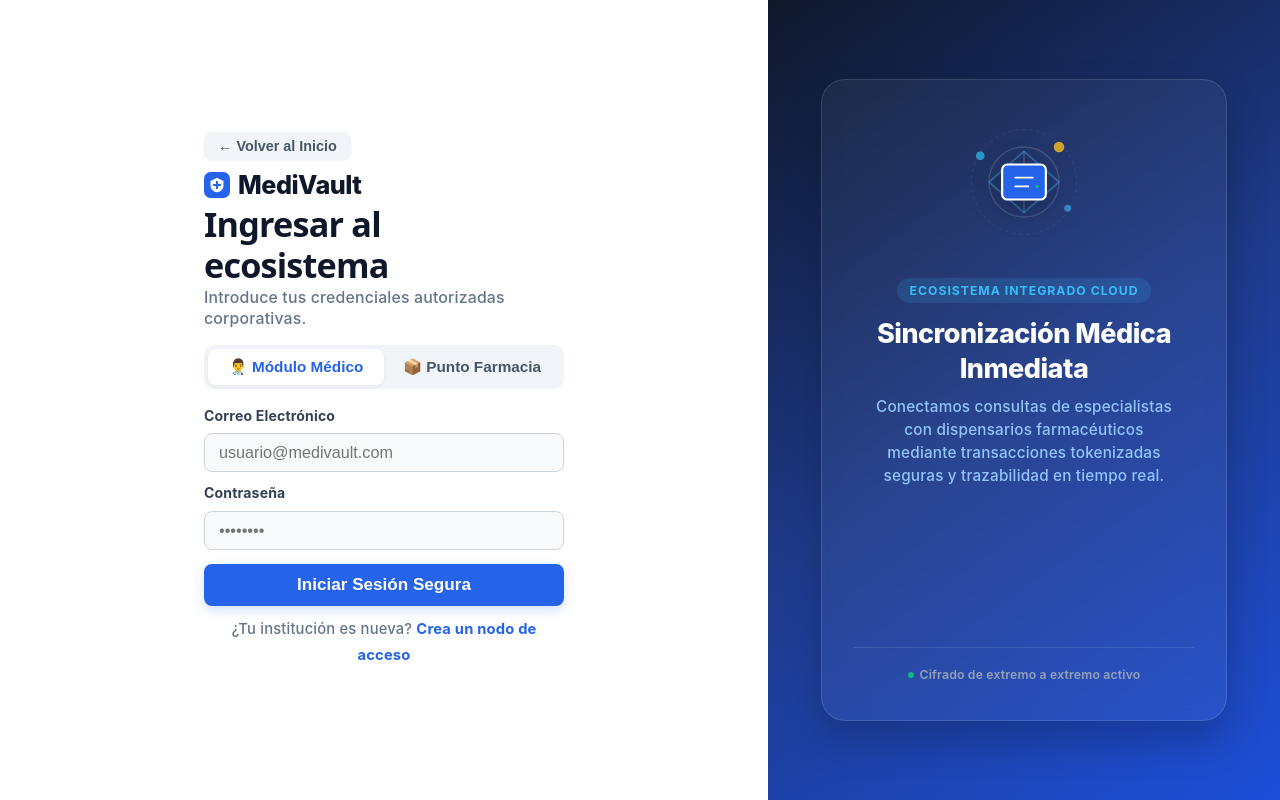
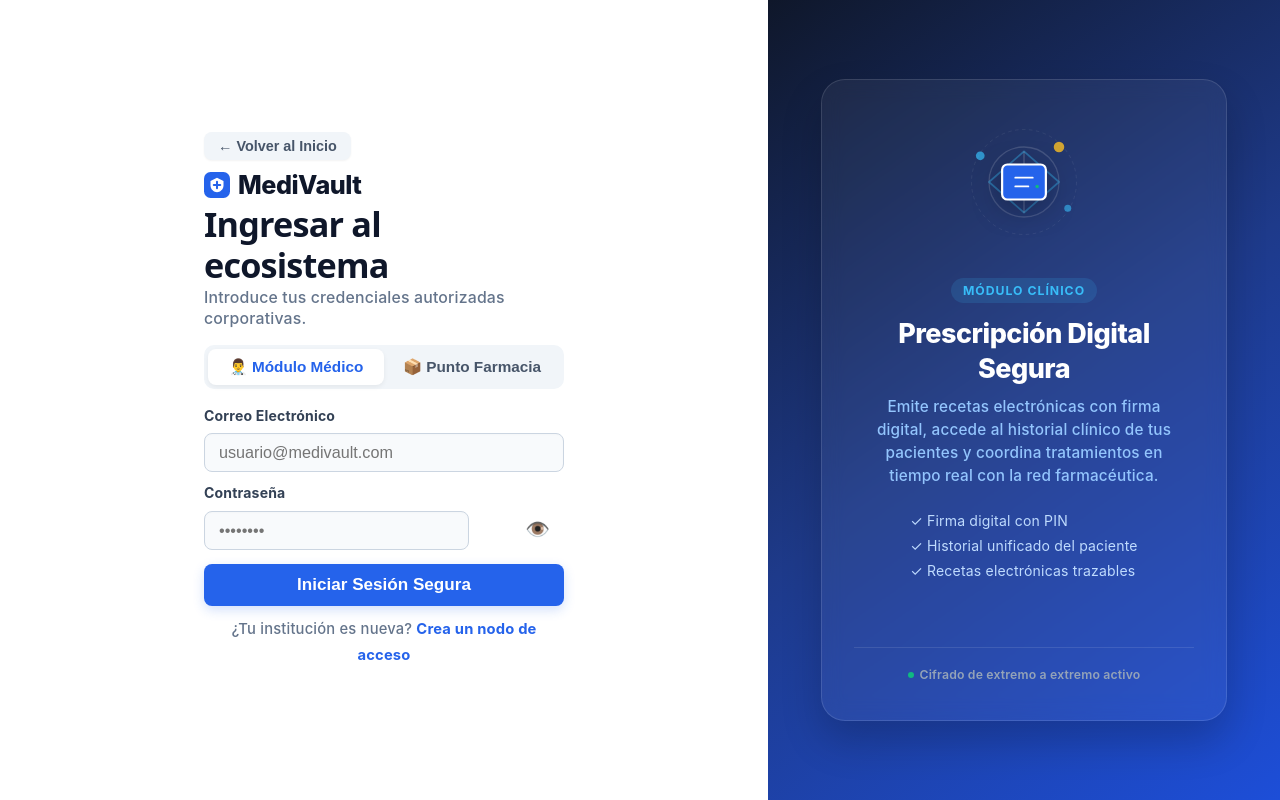
Before and after one commit to maia090607/medivault-app, a React (Vite) app: page / in a window 1280 px wide. Both pictures are taken after a click on the button "Iniciar Sesión". Built offline with nearby package versions, Linux system fonts and the light colour scheme; no server answers; the database is empty.

Commit message:
cambios logiin derecha

```diff
--- a/src/views/Login.jsx
+++ b/src/views/Login.jsx
@@ -43,6 +43,7 @@ function Login({ alIniciar, alRegistrar, onVolver }) {
   const [password, setPassword] = useState('');
   const [extraInfo, setExtraInfo] = useState('');
   const [pinFirma, setPinFirma] = useState('');
+  const [mostrarPassword, setMostrarPassword] = useState(false);
 
   const handleSubmit = async (e) => {
     e.preventDefault();
@@ -361,14 +362,35 @@ function Login({ alIniciar, alRegistrar, onVolver }) {
 
             <div style={st.inputGroup}>
               <label style={st.label}>Contraseña</label>
+              <div style={{ position: 'relative' }}>
                 <input
-                type="password"
+                  type={mostrarPassword ? 'text' : 'password'}
                   placeholder="••••••••"
-                style={st.input}
+                  style={{ ...st.input, paddingRight: '40px' }}
                   className="input-modern"
                   value={password}
                   onChange={(e) => setPassword(e.target.value)}
                 />
+                <button
+                  type="button"
+                  onClick={() => setMostrarPassword(!mostrarPassword)}
+                  style={{
+                    position: 'absolute',
+                    right: '10px',
+                    top: '50%',
+                    transform: 'translateY(-50%)',
+                    background: 'none',
+                    border: 'none',
+                    cursor: 'pointer',
+                    fontSize: '1.1rem',
+                    color: '#94a3b8',
+                    padding: '4px',
+                    lineHeight: 1,
+                  }}
+                >
+                  {mostrarPassword ? '🙈' : '👁️'}
+                </button>
+              </div>
             </div>
 
             <button type="submit" className="btn-submit-login" style={st.btnSubmit}>
@@ -388,22 +410,53 @@ function Login({ alIniciar, alRegistrar, onVolver }) {
       {/* SECCIÓN DERECHA: PANEL DE MARCA PREMIUM */}
       <div style={st.brandSide}>
         <div style={st.bgPattern}>
-          {/* ILUSTRACIÓN TECNOLÓGICA ADJUNTA */}
           <CloudNetworkIllustration />
 
+          {rol === 'medico' ? (
+            <>
               <div style={{ textAlign: 'center', marginBottom: '12px' }}>
                 <span style={{ background: 'rgba(56, 189, 248, 0.15)', color: '#38bdf8', padding: '5px 12px', borderRadius: '30px', fontSize: '0.68rem', fontWeight: '700', letterSpacing: '1px', textTransform: 'uppercase' }}>
-              Ecosistema Integrado Cloud
+                  Módulo Clínico
                 </span>
               </div>
 
               <h3 style={{ fontSize: '1.5rem', fontWeight: '800', lineHeight: '1.3', margin: '0 0 10px 0', color: '#ffffff', letterSpacing: '-0.5px' }}>
-            Sincronización Médica Inmediata
+                Prescripción Digital Segura
               </h3>
 
               <p style={{ fontSize: '0.85rem', color: '#93c5fd', lineHeight: '1.5', margin: '0 0 20px 0', fontWeight: '500', maxWidth: '300px' }}>
-            Conectamos consultas de especialistas con dispensarios farmacéuticos mediante transacciones tokenizadas seguras y trazabilidad en tiempo real.
+                Emite recetas electrónicas con firma digital, accede al historial clínico de tus pacientes y coordina tratamientos en tiempo real con la red farmacéutica.
               </p>
+
+              <ul style={{ listStyle: 'none', padding: 0, margin: '0 0 12px 0', textAlign: 'left', fontSize: '0.78rem', color: '#bfdbfe', lineHeight: '1.8' }}>
+                <li style={{ display: 'flex', alignItems: 'center', gap: '6px' }}>✓ Firma digital con PIN</li>
+                <li style={{ display: 'flex', alignItems: 'center', gap: '6px' }}>✓ Historial unificado del paciente</li>
+                <li style={{ display: 'flex', alignItems: 'center', gap: '6px' }}>✓ Recetas electrónicas trazables</li>
+              </ul>
+            </>
+          ) : (
+            <>
+              <div style={{ textAlign: 'center', marginBottom: '12px' }}>
+                <span style={{ background: 'rgba(251, 191, 36, 0.15)', color: '#fbbf24', padding: '5px 12px', borderRadius: '30px', fontSize: '0.68rem', fontWeight: '700', letterSpacing: '1px', textTransform: 'uppercase' }}>
+                  Red de Dispensación
+                </span>
+              </div>
+
+              <h3 style={{ fontSize: '1.5rem', fontWeight: '800', lineHeight: '1.3', margin: '0 0 10px 0', color: '#ffffff', letterSpacing: '-0.5px' }}>
+                Validación y Despacho Express
+              </h3>
+
+              <p style={{ fontSize: '0.85rem', color: '#93c5fd', lineHeight: '1.5', margin: '0 0 20px 0', fontWeight: '500', maxWidth: '300px' }}>
+                Recibe y valida recetas digitales al instante, gestiona tu inventario y despacha medicamentos con total trazabilidad y respaldo legal.
+              </p>
+
+              <ul style={{ listStyle: 'none', padding: 0, margin: '0 0 12px 0', textAlign: 'left', fontSize: '0.78rem', color: '#bfdbfe', lineHeight: '1.8' }}>
+                <li style={{ display: 'flex', alignItems: 'center', gap: '6px' }}>✓ Validación de recetas en vivo</li>
+                <li style={{ display: 'flex', alignItems: 'center', gap: '6px' }}>✓ Control de stock automatizado</li>
+                <li style={{ display: 'flex', alignItems: 'center', gap: '6px' }}>✓ Historial de dispensación</li>
+              </ul>
+            </>
+          )}
 
           <div style={{ marginTop: 'auto', display: 'flex', alignItems: 'center', gap: '6px', paddingTop: '14px', borderTop: '1px solid rgba(255,255,255,0.1)', width: '100%', justifyContent: 'center' }}>
             <div style={{ width: '6px', height: '6px', background: '#10b981', borderRadius: '50%' }}></div>
```
Lines whose indentation alone changed are shown as unchanged.
